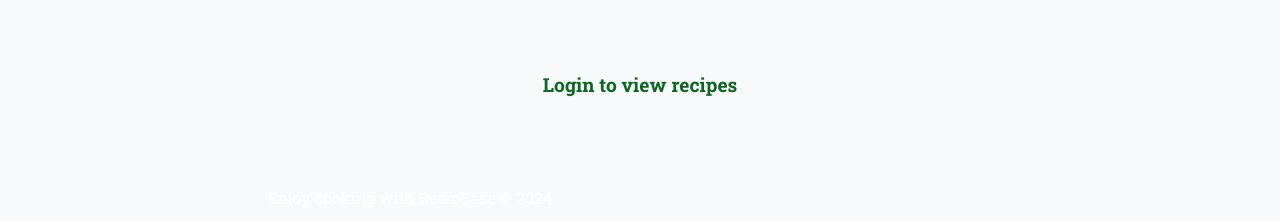
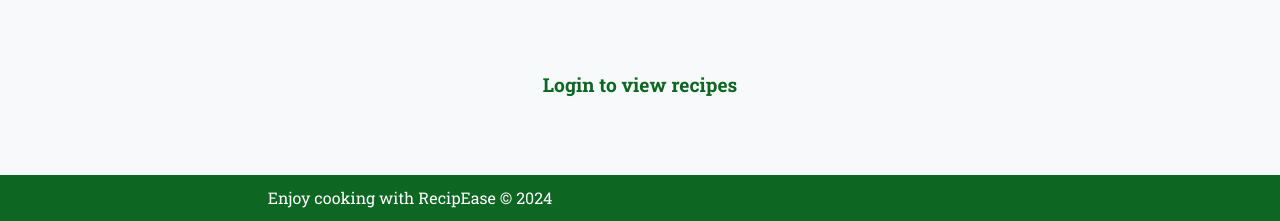
Before and after one commit to bphil1041/recipe-app, a Django app: page / in a window 1280 px wide. Shown: the part 579-800 px from the top of the page. Run offline with Django 4.2, Linux system fonts and the light colour scheme.

Commit message:
Update base.html

```diff
--- a/A2_Recipe_App/src/recipes/templates/recipes/base.html
+++ b/A2_Recipe_App/src/recipes/templates/recipes/base.html
@@ -71,7 +71,7 @@
         footer {
             text-align: center;
             padding: 10px;
-            background-color: #f8f9fa;
+            background-color: #0d6722;
         }
 
         /* Responsive Styles */
```
